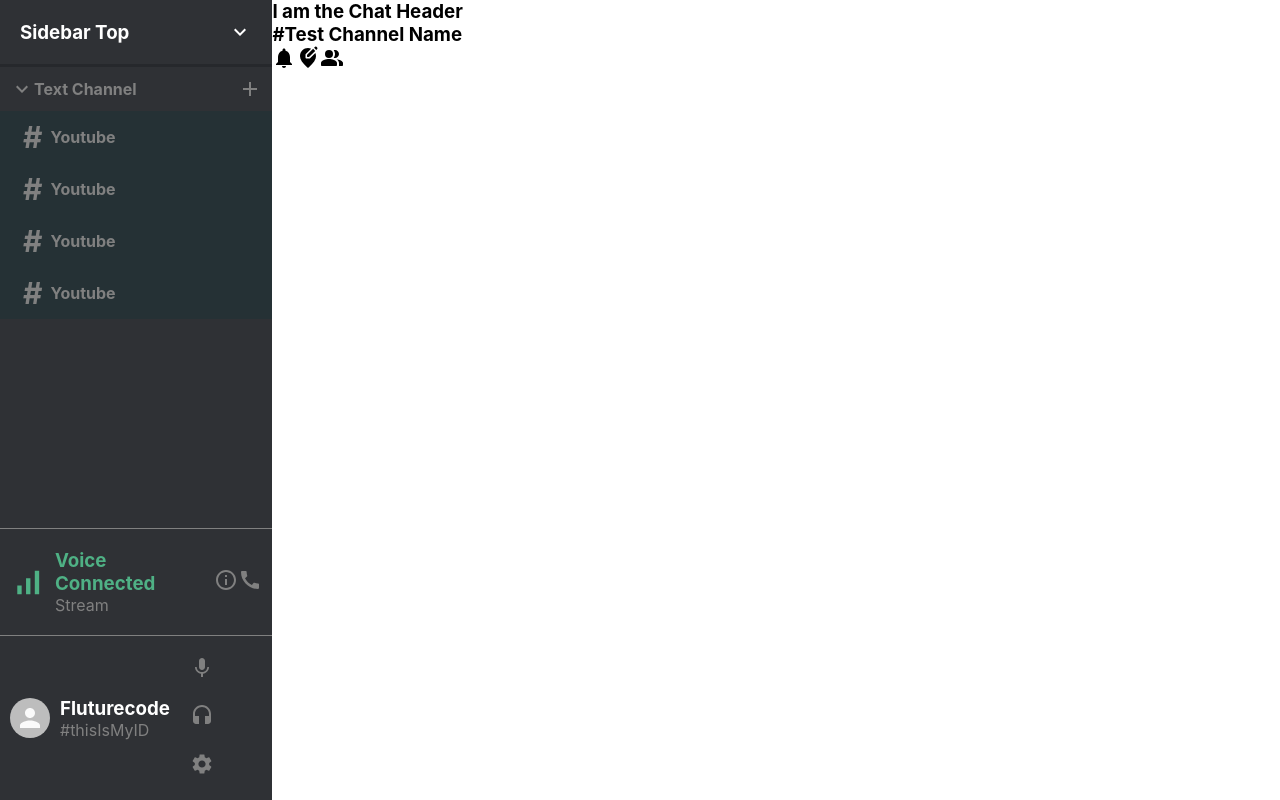
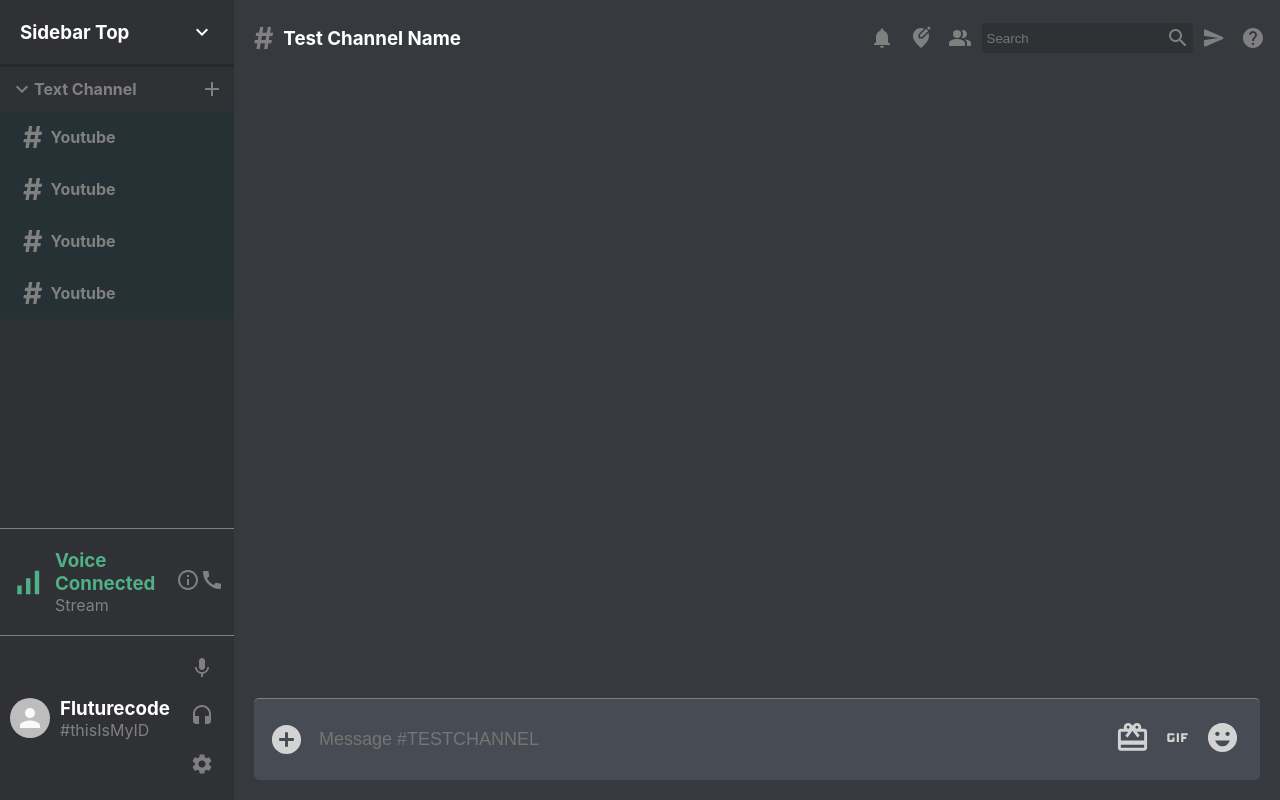
Before and after one commit to fluturecode/Discord-REDUX_Firebase_App, a React (Create React App) app: page / in a window 1280 px wide. Built offline with nearby package versions, Linux system fonts and the light colour scheme.

Commit message:
added input fields and styling

```diff
--- a/src/components/Chat.css
+++ b/src/components/Chat.css
@@ -0,0 +1,45 @@
+.chat {
+	display: flex;
+	flex-direction: column;
+	flex: 075;
+	background-color: #363a3f;
+	height: 100vh;
+}
+
+.chat__messages {
+	flex: 1
+}
+
+.chat__input {
+	color: lightgray;
+	display: flex;
+	align-items: center;
+	justify-content: space-between;
+	padding: 15px;
+	border-radius: 5px;
+	margin: 20px;
+	border-top: 1px solid gray;
+	background-color: #474b53;
+}
+
+.chat__input > form > input {
+	padding: 15px;
+	background: transparent;
+	border: none;
+	width: 100%;
+	outline-width: 0;
+	color: white;
+	font-size: large;
+}
+
+.chat__input > form {
+	flex: 1;
+}
+
+.chat__inputButton {
+	display: none;
+}
+
+.chat__inputIcons > .MuiSvgIcon-root {
+	padding: 5px;
+}
--- a/src/components/Chat.js
+++ b/src/components/Chat.js
@@ -1,11 +1,32 @@
 import React from "react";
 import "./Chat.css";
 import ChatHeader from "./ChatHeader";
+import AddCircleIcon from "@material-ui/icons/AddCircle";
+import CardGiftcardIcon from "@material-ui/icons/CardGiftcard";
+import GifIcon from "@material-ui/icons/Gif";
+import EmojiEmotionsIcon from "@material-ui/icons/EmojiEmotions";
 
 function Chat() {
 	return (
 		<div className='chat'>
 			<ChatHeader />
+
+			<div className='chat__messages'></div>
+
+			<div className='chat__input'>
+				<AddCircleIcon fontSize='large' />
+				<form>
+					<input placeholder={`Message #TESTCHANNEL`} />
+					<button className='chat__inputButton' type='submit'>
+						Send Message
+					</button>
+				</form>
+				<div className='chat__inputIcons'>
+					<CardGiftcardIcon fontSize='large' />
+					<GifIcon fontSize='large' />
+					<EmojiEmotionsIcon fontSize='large' />
+				</div>
+			</div>
 		</div>
 	);
 }
--- a/src/components/ChatHeader.css
+++ b/src/components/ChatHeader.css
@@ -0,0 +1,52 @@
+.chatHeader {
+	display: flex;
+	justify-content: space-between;
+	align-items: center;
+	color: gray;
+	padding: 10px;
+}
+
+.chatHeader__hash {
+	color: gray;
+	font-size: 30px;
+	padding: 10px;
+}
+
+.chatHeader__left > h3 {
+	display: flex;
+	align-items: center;
+	color: white;
+}
+
+.chatHeader__right {
+	display: flex;
+	align-items: center;
+	flex: 0.5;
+	justify-content: space-between;
+}
+
+.chatHeader__right > .MuiSvgIcon-root {
+	padding: 5px;
+	cursor: pointer;
+}
+
+.chatHeader__right > .MuiSvgIcon-root:hover {
+	color: white;
+}
+
+.chatHeader__search {
+	display: flex;
+	align-items: center;
+	color: gray;
+	background-color: #2f3135;
+	border-radius: 3px;
+	padding: 3px;
+}
+
+.chatHeader__search > input {
+	background: transparent;
+	/* "outline-width" -> removes blue outline */
+	outline-width: 0;
+	color: white;
+	border: none;
+}
--- a/src/components/ChatHeader.js
+++ b/src/components/ChatHeader.js
@@ -3,11 +3,13 @@
 import NotificationsIcon from "@material-ui/icons/Notifications";
 import EditLocationRoundedIcon from "@material-ui/icons/EditLocationRounded";
 import PeopleAltRoundedIcon from "@material-ui/icons/PeopleAltRounded";
+import SearchRoundedIcon from "@material-ui/icons/SearchRounded";
+import SendRoundedIcon from "@material-ui/icons/SendRounded";
+import HelpRoundedIcon from "@material-ui/icons/HelpRounded";
 
 function ChatHeader() {
 	return (
-		<div>
-			<h3>I am the Chat Header</h3>
+		<div className='chatHeader'>
 			<div className='chatHeader__left'>
 				<h3>
 					<span className='chatHeader__hash'>#</span>
@@ -19,6 +21,14 @@
 				<NotificationsIcon />
 				<EditLocationRoundedIcon />
 				<PeopleAltRoundedIcon />
+
+				<div className='chatHeader__search'>
+					<input placeholder='Search' />
+					<SearchRoundedIcon />
+				</div>
+
+				<SendRoundedIcon />
+				<HelpRoundedIcon />
 			</div>
 		</div>
 	);
```
